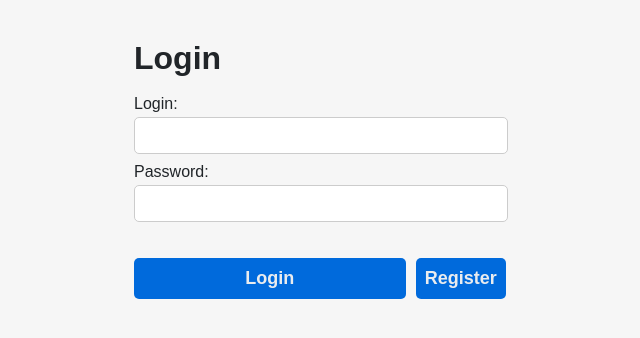
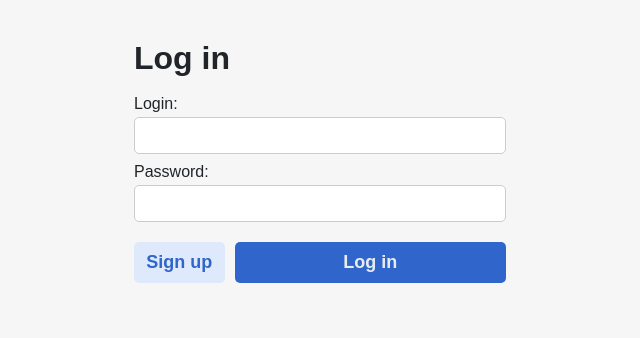
Before and after one commit to DeverickCorporation/Deverick-Front, a React (Create React App) app: page /login in a window 1280 px wide. Shown: the top 338 px of the page, without its empty margins (320-960 px from the left). Built offline with nearby package versions, Linux system fonts and the light colour scheme.

Commit message:
Auth page redesign

```diff
--- a/public/index.html
+++ b/public/index.html
@@ -1,10 +1,10 @@
 <!DOCTYPE html>
 <html lang="en">
   <head>
+    <title>TruHa ops</title>
+    <link type="image/x-icon" href="../src/logo.ico" rel="shortcut icon">
     <meta charset="utf-8" />
-
     <meta name="viewport" content="width=device-width, initial-scale=1">
-
     <title>React App</title>
   </head>
   <body>
--- a/src/components/Login.jsx
+++ b/src/components/Login.jsx
@@ -35,18 +35,22 @@ function Login({ setShowRegister, reg_login, reg_password, setJwtToken }) {
 
     return (
         <div>
-            <h1>Login</h1>
+            <h1>Log in</h1>
             <label>Login:</label>
             <input type="text" value={login} onChange={(e) => setLogin(e.target.value)} />
             <br />
             <label>Password:</label>
             <input type="password" value={password} onChange={(e) => setPassword(e.target.value)} />
-            <label>{resp}</label>
+            {/* <label>{resp}</label> */}
+
+            {resp !== "Registration successful you can log in now"?
+             <label className='fail-response'>{resp}</label> :
+             <label className='success-response'>{resp}</label>}
 
             <br />
             <div className='auth-button-container'>
-                <button onClick={handleLogin}>Login</button>
-                <button onClick={handleShowRegister}>Register</button>
+                <button onClick={handleShowRegister}>Sign up</button>
+                <button onClick={handleLogin}>Log in</button>
             </div>
         </div>
     );
--- a/src/components/Register.jsx
+++ b/src/components/Register.jsx
@@ -38,7 +38,7 @@ function Register({ setShowRegister, setAutoLogin}) {
 
   return (
     <div>
-      <h1>Register</h1>
+      <h1>Sign up</h1>
       <label>Login:</label>
       <input type="text" value={login} onChange={(e) => setLogin(e.target.value)} />
       <br />
@@ -47,12 +47,12 @@ function Register({ setShowRegister, setAutoLogin}) {
       <br />
       <label>Name:</label>
       <input type="text" value={name} onChange={(e) => setName(e.target.value)} />
-      <label>{resp}</label>
+      <label className='fail-response'>{resp}</label>
 
       <br />
       <div className='auth-button-container'>
-        <button onClick={handleRegestration}>Register</button>
-        <button onClick={handleShowRegister}>Login</button>
+        <button onClick={handleShowRegister}>Log in</button>
+        <button onClick={handleRegestration}>Sign up</button>
       </div>
     </div>
   );
--- a/src/styles/global.css
+++ b/src/styles/global.css
@@ -11,6 +11,5 @@ body {
 @media (min-width: 200px) and (max-width: 600px) {
     .auth{
         width: 90%;
-
     }
 }
--- a/src/styles/login.css
+++ b/src/styles/login.css
@@ -2,7 +2,6 @@
   display: flex;
   flex-direction: column;
   align-items: center;
-  /* width: 50%; */
 }
 
 .auth{
@@ -15,7 +14,6 @@ h1 {
   font-size: 32px;
   font-weight: bold;
   margin: 22px 0;
-  /* text-align:center; */
 }
 
 label {
@@ -24,15 +22,20 @@ label {
 }
 
 input {
-  padding: 10px 0;
+  padding: 10px 7px;
   border: 1px solid #ccc;
   border-radius: 5px;
   margin: 5px 0 10px 0;
   width: 100%;
+  box-sizing: border-box;
+}
+
+input:not(:first-of-type) {
+  padding: 10px 8px;
 }
 
 button {
-  background-color: #006adc;
+  background-color: rgb(48, 102, 203);
   color: #e9ecef;
   padding: 10px 0;
   margin-top: 10px;
@@ -49,6 +52,19 @@ button {
 .auth-button-container {
   margin: auto;
   display: grid;
-  grid-template-columns: 3fr 1fr;
+  grid-template-columns: 1fr 3fr;
   gap: 10px;
 }
+
+.auth-button-container > button:first-of-type {
+  color: rgb(48, 102, 203);
+  background-color: rgb(222, 233, 251);
+}
+
+.fail-response {
+  color: #d33f49;
+}
+
+.success-response {
+  color: #148c00;
+}
```
Also changed, not shown: 1 other file (tests, documents, lock files or other folders).
